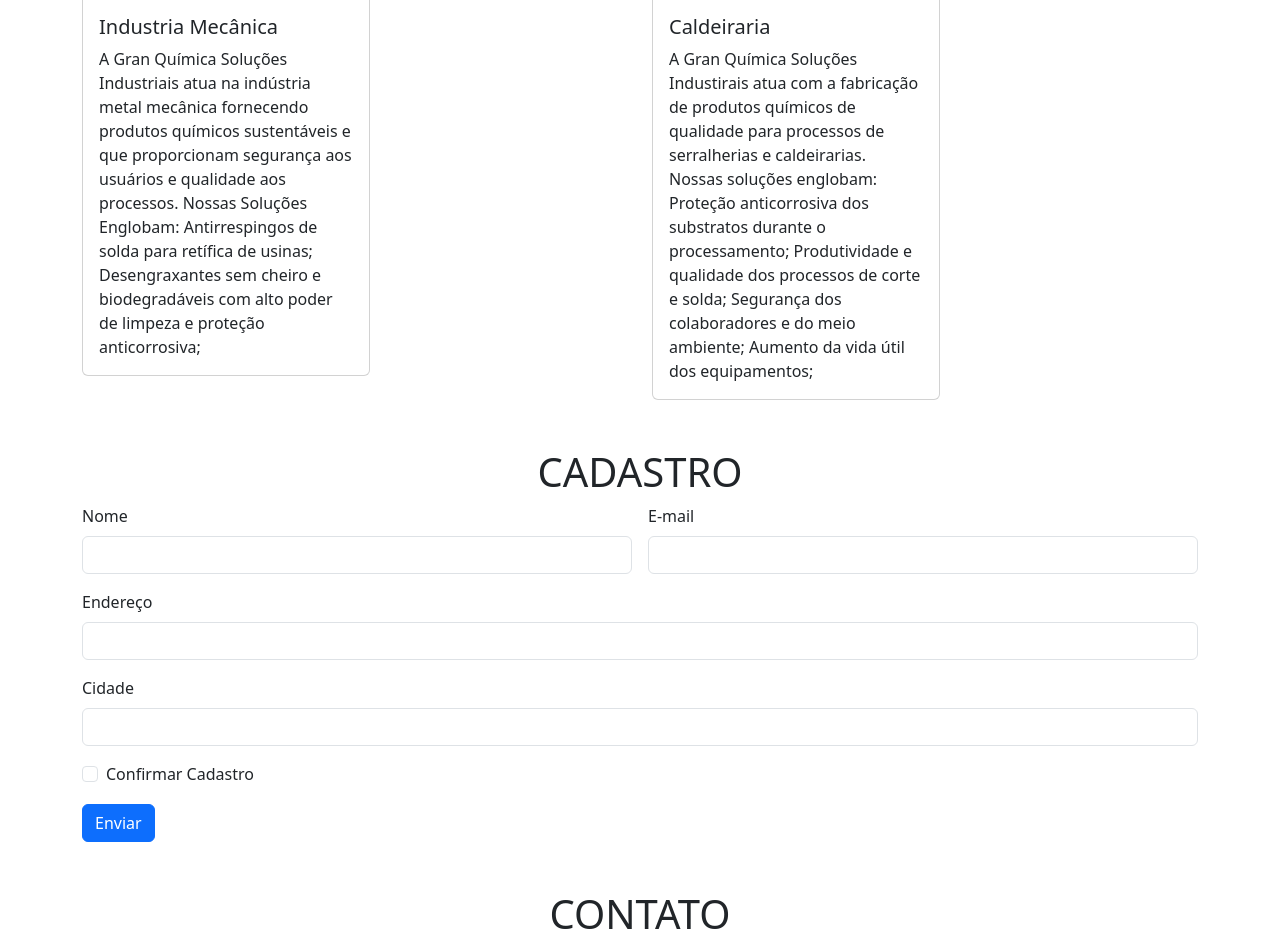
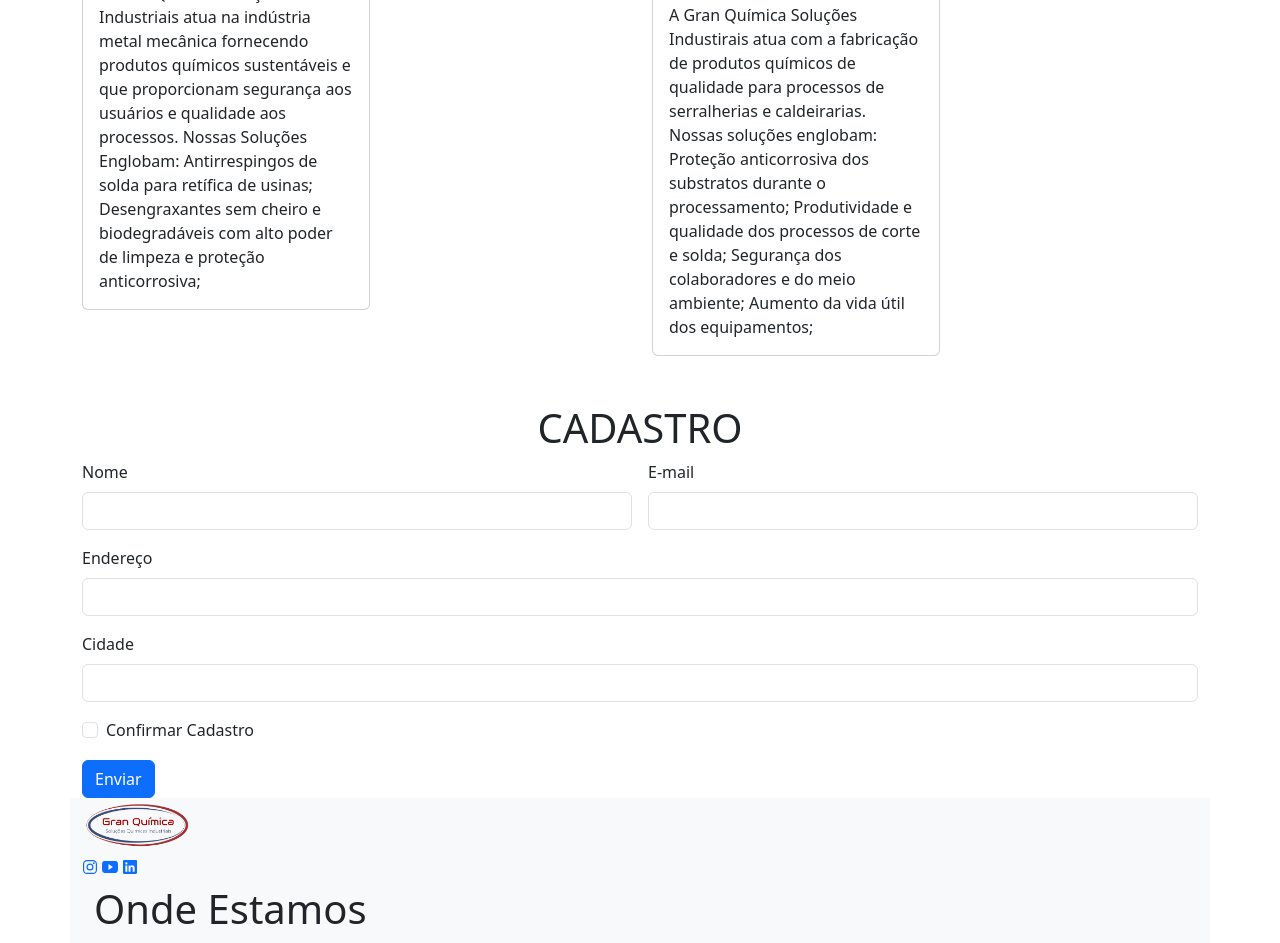
Before and after one commit to MariaEduardaAuadLopes/granquimicaa, a PHP site: page / in a window 1280 px wide. Shown: the part 1996-2939 px from the top of the page. Run offline with PHP 8.4, Linux system fonts and the light colour scheme.

Commit message:
acrescentado

```diff
--- a/index.php
+++ b/index.php
@@ -5,7 +5,7 @@
     <meta charset="UTF-8">
     <meta http-equiv="X-UA-Compatible" content="IE=edge">
     <meta name="viewport" content="width=device-width, initial-scale=1.0">
-    <title>Concessionária</title>
+    <title>Gran Química</title>
     <link href="https://cdn.jsdelivr.net/npm/bootstrap@5.3.0-alpha1/dist/css/bootstrap.min.css" rel="stylesheet" integrity="sha384-GLhlTQ8iRABdZLl6O3oVMWSktQOp6b7In1Zl3/Jr59b6EGGoI1aFkw7cmDA6j6gD" crossorigin="anonymous">
 </head>
 
@@ -38,10 +38,12 @@
             </div>
         </div>
     </nav>
+    <div body="container bg-black">
+
     <div id="carouselExample" class="carousel slide">
         <div class="carousel-inner">
             <div class="carousel-item active">
-                <img src="" class="d-block w-100" alt="...">
+                <img src="oii.webp" class="d-block w-100" alt="...">
             </div>
             <div class="carousel-item">
                 <img src="sedanvermelho.jpg" class="d-block w-100" alt="...">
@@ -70,7 +72,7 @@
         <div class="row">
             <div class="col">
                 <div class="card" style="width: 18rem;">
-                    <img src="preto.jpg" class="card-img-top" alt="...">
+                    <img src="pintura.jpg" class="card-img-top" alt="...">
                     <div class="card-body">
                         <h5 class="card-title text-dark">Pintura Eletrostática </h5>
                         <p class="card-text">A Gran Química Soluções Industriais possuí profissionais qualificados com anos de vivência e expertise em pintura eletrostática em pó e líquida.
@@ -84,7 +86,7 @@ Atuamos com o fornecimento de produtos químicos adequados para cada processo, t
 
             <div class="col">
                 <div class="card" style="width: 18rem;">
-                    <img src="carrinho.jpg" class="card-img-top" alt="...">
+                    <img src="revenda.jpg" class="card-img-top" alt="...">
                     <div class="card-body">
                         <h5 class="card-title text-dark">Revenda e Distribuição</h5>
                         <p class="card-text">A Gran Química Soluções Industriais conta com o apoio de revendas e distribuidores para garantir que seus produtos se tornem mais acessíveis aos consumidores finais.
@@ -102,7 +104,7 @@ Oferecemos a possubilidade do fornecimento com marca própria para fortaleciment
         <div class="row">
             <div class="col">
                 <div class="card" style="width: 18rem;">
-                    <img src="vermelha.jpg" class="card-img-top" alt="...">
+                    <img src="mecanicaa.jpg" class="card-img-top" alt="...">
                     <div class="card-body">
                         <h5 class="card-title text-dark">Industria Mecânica</h5>
                         <p class="card-text">A Gran Química Soluções Industriais atua na indústria metal mecânica fornecendo produtos químicos sustentáveis e que proporcionam segurança aos usuários e qualidade aos processos.
@@ -116,7 +118,7 @@ Desengraxantes sem cheiro e biodegradáveis com alto poder de limpeza e proteç
             </div>
             <div class="col">
                 <div class="card" style="width: 18rem;">
-                    <img src="azulao.jpg" class="card-img-top" alt="...">
+                    <img src="caldeiraria.png" class="card-img-top" alt="...">
                     <div class="card-body">
                         <h5 class="card-title text-dark">Caldeiraria</h5>
                         <p class="card-text">A Gran Química Soluções Industirais atua com a fabricação de produtos químicos de qualidade para processos de serralherias e caldeirarias.
@@ -190,63 +192,49 @@ Aumento da vida útil dos equipamentos;</p>
 
 
 
-    <div class="container mt-5">
-        <div class="row">
-            <div class="col">
-                <h2 class="display-6 text-center">CONTATO</h2>
-            </div>
-        </div>
-        <div class="row">
-            <div class="col">
-                <iframe src="https://www.google.com/maps/embed?pb=!1m18!1m12!1m3!1d3679.328528678125!2d-47.33128268503708!3d-22.753186085090153!2m3!1f0!2f0!3f0!3m2!1i1024!2i768!4f13.1!3m3!1m2!1s0x94c8998174c896b9%3A0x739b7f99b3323574!2sSenac%20Americana!5e0!3m2!1spt-BR!2sbr!4v1677113258211!5m2!1spt-BR!2sbr" width="100%" height="450" style="border:0;" allowfullscreen="" loading="lazy" referrerpolicy="no-referrer-when-downgrade"></iframe>
-            </div>
-        </div>
-    </div>
-
-    </div>
 
     </main>
-    <footer class="container bg-primary">
-        <div class="row">
-            <div class="col">
-                <a class="navbar-brand" href="#"><img src="icone.png" alt="" width="5%"> Dud´sCar</a>
-
-            </div>
-
-            <div class="col text-end">
-                <a href="#"> @Dud´sCar <img src="instagram.png" width="5%"></a>
-            </div>
-
-
-        </div>
-    </footer>
+</body>
     <footer class="container bg-light">
         <div class="row">
             <div class="col">
+                <a class="navbar-brand" href="#"><img src="logosite.png" alt="" width="10%"></a>
 
             </div>
+            <div class="container">
+                <div class= "col mt-2" >
 
-            <div class="col text-end">
-                <a href="#"> @Dud´sCar <img src="twitter.png" width="5%"></a>
+      <div class="icons">
+        <a target="_blank" href="https://www.instagram.com/granquimicaindustrial/"><ion-icon name="logo-instagram"></ion-icon></a>
+        <a target="_blank" href="https://www.youtube.com/results?search_query=Gran+Quimica"><ion-icon name="logo-youtube"></ion-icon></a>
+        <a target="_blank" href="https://www.linkedin.com/company/gran-qu%C3%ADmica-solu%C3%A7%C3%B5es-industriais/"><ion-icon name="logo-linkedin"></ion-icon></a>
+
+      </div>
+                </div>
             </div>
+        </div>
+        </div>
+        <div class="container mt-1">
+        <div class="row">
+            <div class="col">
+                <h2 class="display-6 text-align">
+                    Onde Estamos
+                <h2 class="display-6 text-center"> Siga-nos nas redes sociais
 
 
 
+            </div>
+            <div class="row">
+            <div class="col md-9">
+            <iframe src="https://www.google.com/maps/embed?pb=!1m18!1m12!1m3!1d3679.406128221147!2d-47.33555968540421!3d-22.750304638024748!2m3!1f0!2f0!3f0!3m2!1i1024!2i768!4f13.1!3m3!1m2!1s0x94c89bd57b24c9bb%3A0xa76b16804d653cab!2sR.%20Dom%20B%C3%B4sco%2C%2015%20-%20Vila%20Santa%20Catarina%2C%20Americana%20-%20SP%2C%2013466-327!5e0!3m2!1spt-BR!2sbr!4v1679661428752!5m2!1spt-BR!2sbr" width="350" height="200" style="border:0;" allowfullscreen="" loading="lazy" referrerpolicy="no-referrer-when-downgrade"></iframe>
+            </div>
         </div>
-    </footer>
-    <footer class="container bg-light">
-        <div class="row">
-            <div class="col">
 
-            </div>
-
-            <div class="col text-end">
-                <a href="#"> @Dud´sCar <img src="face.png" width="5%"></a>
-            </div>
+        </div>
 
 
 
-        </div>
+
     </footer>
 
 
@@ -259,5 +247,6 @@ Aumento da vida útil dos equipamentos;</p>
     </main>
     <script src="https://cdn.jsdelivr.net/npm/bootstrap@5.3.0-alpha1/dist/js/bootstrap.bundle.min.js" integrity="sha384-w76AqPfDkMBDXo30jS1Sgez6pr3x5MlQ1ZAGC+nuZB+EYdgRZgiwxhTBTkF7CXvN" crossorigin="anonymous"></script>
 </body>
-
+<script type="module" src="https://unpkg.com/ionicons@5.5.2/dist/ionicons/ionicons.esm.js"></script>
+<script nomodule src="https://unpkg.com/ionicons@5.5.2/dist/ionicons/ionicons.js"></script>
 </html>
```
Also changed, not shown: caldeiraria.png (added), carrosel1.jpg (added), instagram.png (added), linkedin.png (added), mecanicaa.jpg (added), oii.webp (added), pintura.jpg (added), revenda.jpg (added).
